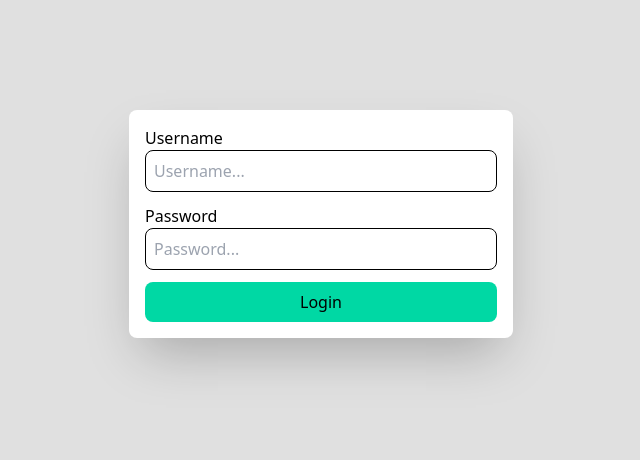
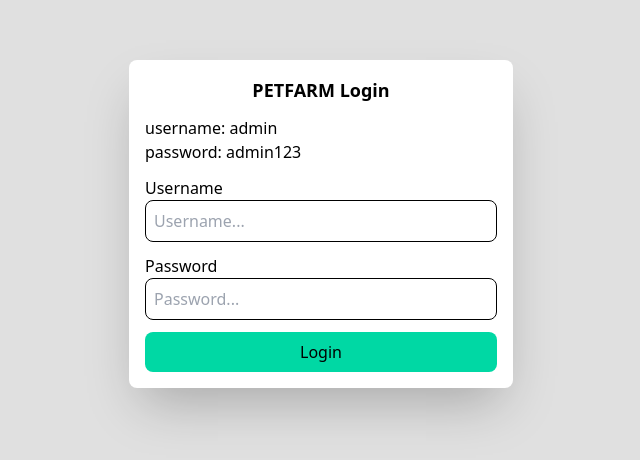
Before and after one commit to samid3v/client, a React (Vite) app: page / in a window 1280 px wide. Shown: the part 176-636 px from the top of the page, without its empty margins (319-959 px from the left). Built offline with nearby package versions, Linux system fonts and the light colour scheme.

Commit message:
login update

```diff
--- a/src/Dashboard/login/index.jsx
+++ b/src/Dashboard/login/index.jsx
@@ -73,6 +73,11 @@ const Login = () => {
   return (
      <div className='flex justify-center items-center h-screen'>
           <div className='w-[30%] bg-white p-4 rounded-lg shadow-2xl'>
+               <h3 className='text-center text-lg font-semibold'>PETFARM Login</h3>
+          <div className='my-3'>
+               <p>username: admin</p>
+               <p>password: admin123</p>
+          </div>
                <form onSubmit={logInFn} className='flex flex-col gap-3'>
                     <div className="w-full">
                          <label htmlFor="payment_date">Username</label>
```
